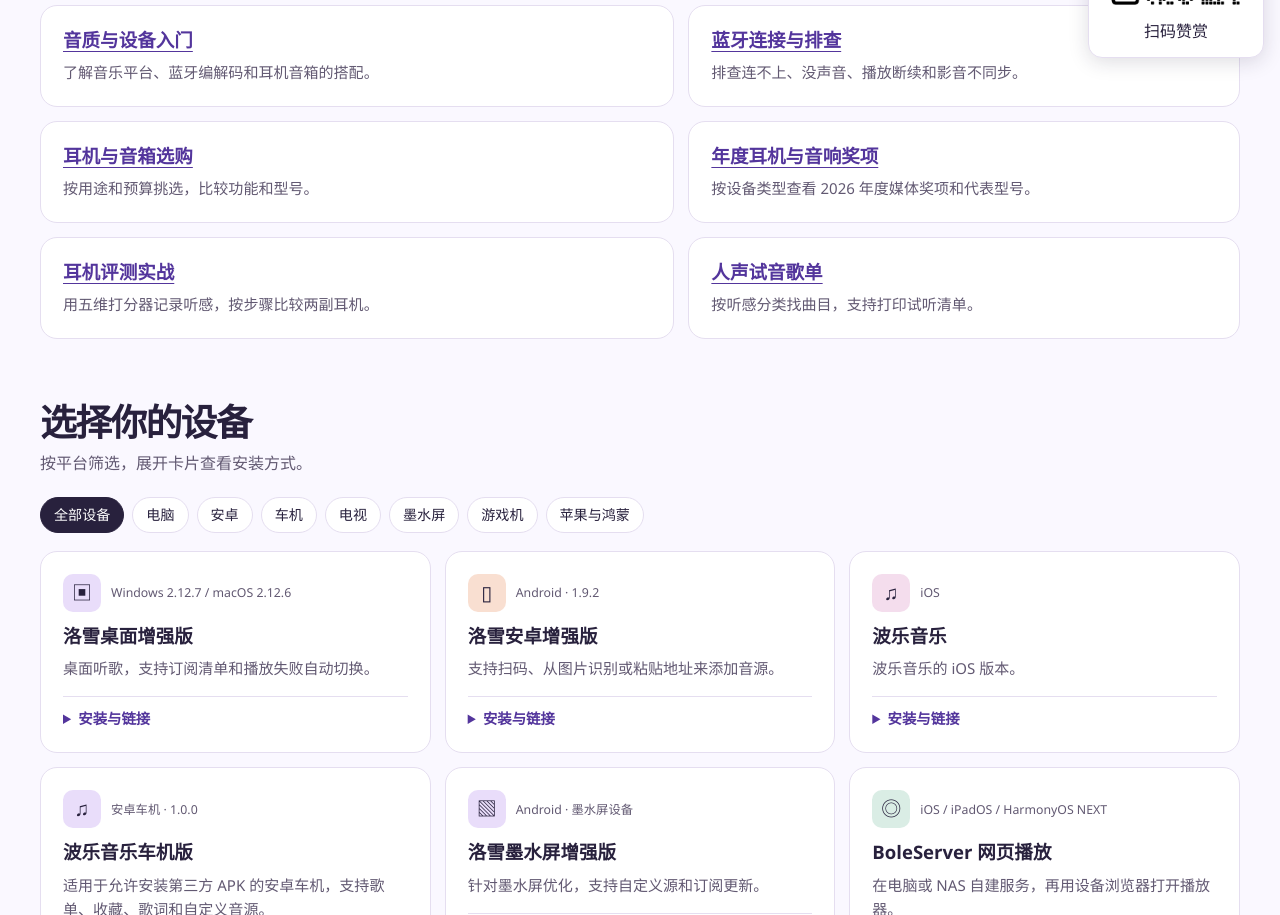
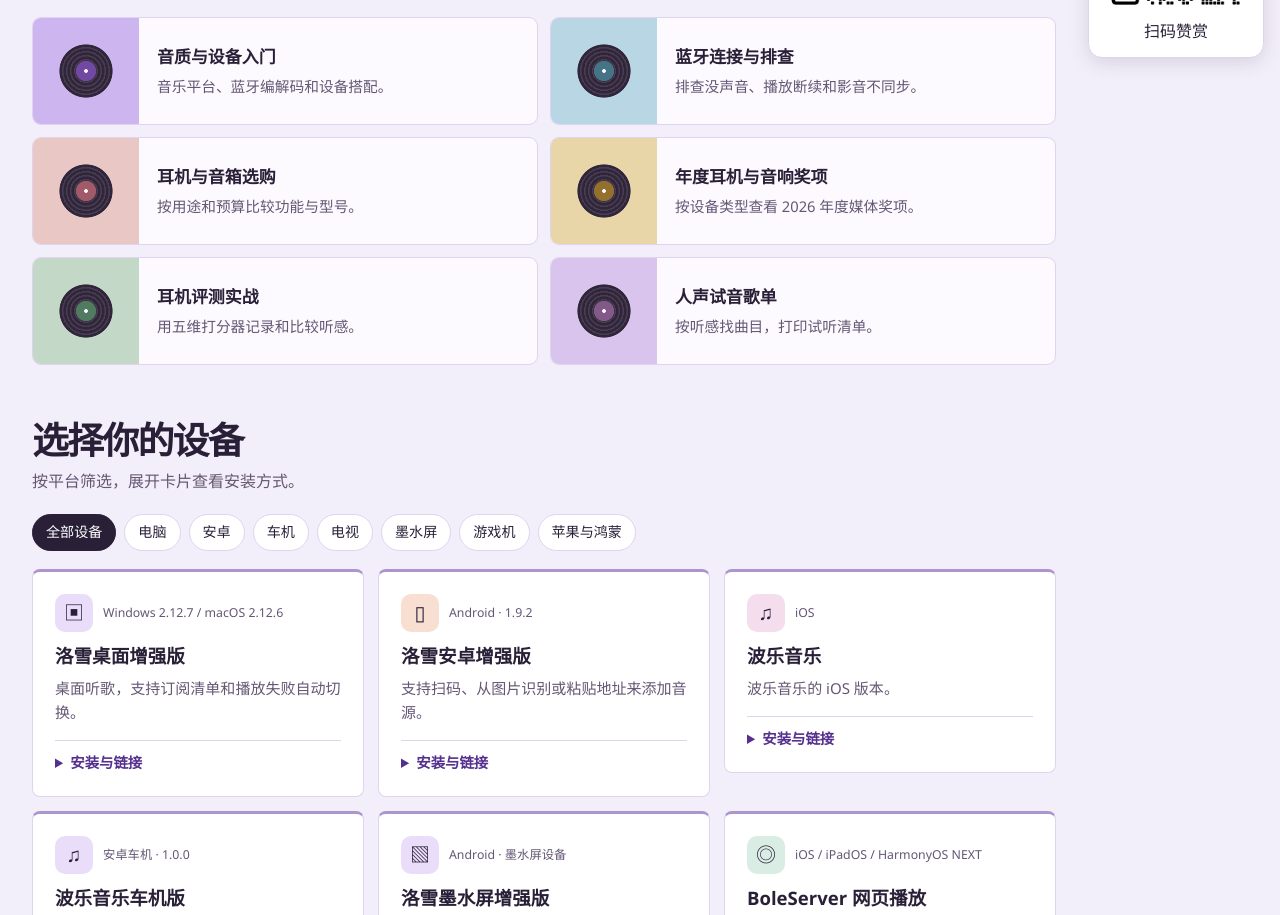
Before and after one commit to shellsec/lx-music-guide, a plain HTML site: page index.html in a window 1280 px wide. Shown: the part 726-1641 px from the top of the page. Drawn offline with Linux system fonts and the light colour scheme.

Commit message:
Publish record shelf design across the music guide

```diff
--- a/index.html
+++ b/index.html
@@ -26,10 +26,11 @@
 }
 </script>
 <link rel="stylesheet" href="style.css?v=listening">
+<link rel="stylesheet" href="shelf.css">
 <script src="assets/qrcode-generator-2.0.4.js" defer></script>
 <script src="resources.js?v=20261126" defer></script>
 </head>
-<body>
+<body class="shelf-home">
 <a class="skip" href="#main">跳到内容</a>
 <header class="top"><div class="wrap top-inner">
 <a class="brand" href="#"><span class="disc" aria-hidden="true"></span>音乐资源指南</a>
@@ -45,13 +46,13 @@
 </section>
 <section id="listening" class="section" aria-labelledby="listening-title">
   <div class="section-head"><div><h2 id="listening-title">听音指南</h2><p>从手机连蓝牙音箱，到挑耳机、做试听和找试音歌单。</p></div></div>
-  <div class="source-layout">
-    <article class="panel"><h3><a href="listening/audio-basics.html">音质与设备入门</a></h3><p>了解音乐平台、蓝牙编解码和耳机音箱的搭配。</p></article>
-    <article class="panel"><h3><a href="listening/bluetooth-help.html">蓝牙连接与排查</a></h3><p>排查连不上、没声音、播放断续和影音不同步。</p></article>
-    <article class="panel"><h3><a href="listening/buying-guide.html">耳机与音箱选购</a></h3><p>按用途和预算挑选，比较功能和型号。</p></article>
-    <article class="panel"><h3><a href="listening/world-audio-awards.html">年度耳机与音响奖项</a></h3><p>按设备类型查看 2026 年度媒体奖项和代表型号。</p></article>
-    <article class="panel"><h3><a href="listening/headphone-tests.html">耳机评测实战</a></h3><p>用五维打分器记录听感，按步骤比较两副耳机。</p></article>
-    <article class="panel"><h3><a href="listening/vocal-playlist.html">人声试音歌单</a></h3><p>按听感分类找曲目，支持打印试听清单。</p></article>
+  <div class="listen-shelf">
+    <article class="listen-card"><a href="listening/audio-basics.html"><span><strong>音质与设备入门</strong><small>音乐平台、蓝牙编解码和设备搭配。</small></span></a></article>
+    <article class="listen-card"><a href="listening/bluetooth-help.html"><span><strong>蓝牙连接与排查</strong><small>排查没声音、播放断续和影音不同步。</small></span></a></article>
+    <article class="listen-card"><a href="listening/buying-guide.html"><span><strong>耳机与音箱选购</strong><small>按用途和预算比较功能与型号。</small></span></a></article>
+    <article class="listen-card"><a href="listening/world-audio-awards.html"><span><strong>年度耳机与音响奖项</strong><small>按设备类型查看 2026 年度媒体奖项。</small></span></a></article>
+    <article class="listen-card"><a href="listening/headphone-tests.html"><span><strong>耳机评测实战</strong><small>用五维打分器记录和比较听感。</small></span></a></article>
+    <article class="listen-card"><a href="listening/vocal-playlist.html"><span><strong>人声试音歌单</strong><small>按听感找曲目，打印试听清单。</small></span></a></article>
   </div>
 </section>
 <section id="clients" class="section" aria-labelledby="clients-title">
--- a/listening/listening.css
+++ b/listening/listening.css
@@ -1,10 +1,7 @@
 :root {
-  --bg: #faf8ff;
-  --ink: #28213d;
-  --muted: #625972;
-  --line: #e5def0;
-  --blue: #53359c;
-  --blue-bg: #efe6fa;
+  --bg: var(--paper);
+  --blue: var(--violet);
+  --blue-bg: #ebdffb;
 }
 
 .listening-nav {
@@ -32,8 +29,11 @@
   font-weight: 700;
 }
 
-body > header { background: #f1eafa; }
+body > header { background: var(--sleeve); color: #fff; }
+body > header .sub { color: #f0e6ff; }
 body > header h1 { font-size: clamp(26px, 5vw, 40px); }
+.shelf-article .card { border-radius: 9px; }
+.shelf-article .toc a { border-left: 3px solid #c8b2e5; }
 h2 { border-bottom-color: var(--line); }
 th { background: #f1eafa; }
 table { max-width: 100%; overflow-x: auto; }
@@ -42,9 +42,9 @@ table { max-width: 100%; overflow-x: auto; }
 .listening-start.wrap { padding-bottom: 0; }
 .listening-start h2 { margin-top: 0; }
 .bluetooth-guide nav.listening-nav { display: block; }
-.bluetooth-guide .bluetooth-heading { margin-block: 36px 20px; }
+.bluetooth-guide .bluetooth-heading { margin-block: 36px 20px; padding: 24px; border-radius: 9px; background: var(--sleeve); color: #fff; }
 .bluetooth-guide .bluetooth-heading h1 { font-size: clamp(26px, 5vw, 40px); margin: 0 0 8px; }
-.bluetooth-guide .bluetooth-heading p { color: var(--muted); }
+.bluetooth-guide .bluetooth-heading p { color: #f0e6ff; }
 .bluetooth-guide main { padding-bottom: 40px; }
 .bluetooth-guide .panel h2 { font-size: 1.1rem; }
 
@@ -52,8 +52,12 @@ table { max-width: 100%; overflow-x: auto; }
   .listening-nav > div { gap: 4px 12px; padding-inline: 16px; }
   body .wrap { padding-inline: 16px; }
   body .card { padding-inline: 14px; }
+  .shelf-article .rung { flex-direction: column; align-items: flex-start; gap: 5px; }
+  .shelf-article .rung > * { flex: 0 1 auto; max-width: 100%; overflow-wrap: anywhere; }
+  .shelf-article .bar { max-width: 100%; }
 }
 
 @media print {
   .listening-nav { display: none; }
+  body > header, body > header .sub { background: #fff; color: #222; }
 }
--- /dev/null
+++ b/shelf.css
@@ -0,0 +1,81 @@
+:root {
+  --paper: #f3effa;
+  --ink: #292038;
+  --muted: #645774;
+  --line: #ded4ed;
+  --violet: #56308e;
+  --sleeve: #2d1d47;
+}
+
+.shelf-home .top { background: #faf7ff; }
+.shelf-home .hero {
+  min-height: clamp(380px, 42vw, 490px);
+  border-radius: 14px;
+  background: var(--sleeve);
+  color: #fff;
+}
+.shelf-home .hero img { width: 63%; }
+.shelf-home .hero::after {
+  background: linear-gradient(90deg, #2d1d47 34%, #2d1d47ee 47%, transparent 76%);
+}
+.shelf-home .hero-copy { max-width: 66%; }
+.shelf-home .hero-copy > p { color: #f0e6ff; }
+.shelf-home .hero .primary { background: #eddcff; color: #30204a; }
+.shelf-home .hero .secondary { background: #30204a; color: #fff; border-color: #9b83b8; }
+.shelf-home .section { margin-top: 52px; }
+.listen-shelf { display: grid; grid-template-columns: repeat(2, minmax(0, 1fr)); gap: 12px; }
+.listen-card { --cover: #cdb6f0; --label: #7149a3; }
+.listen-card:nth-child(2) { --cover: #b9d6e5; --label: #457487; }
+.listen-card:nth-child(3) { --cover: #e9c7c5; --label: #a05a68; }
+.listen-card:nth-child(4) { --cover: #e8d6a9; --label: #94702e; }
+.listen-card:nth-child(5) { --cover: #c3d8c6; --label: #507b61; }
+.listen-card:nth-child(6) { --cover: #d8c4ec; --label: #825988; }
+.listen-card a {
+  display: grid;
+  grid-template-columns: 106px minmax(0, 1fr);
+  align-items: center;
+  gap: 18px;
+  min-height: 106px;
+  height: 100%;
+  padding-right: 12px;
+  border: 1px solid var(--line);
+  border-radius: 9px;
+  background: #fcfaff;
+  color: var(--ink);
+  text-decoration: none;
+}
+.listen-card a::before {
+  content: "";
+  display: block;
+  height: 100%;
+  min-height: 106px;
+  border-radius: 8px 0 0 8px;
+  background:
+    radial-gradient(circle, #fcfaff 0 2%, var(--label) 3% 13%, transparent 14%),
+    radial-gradient(circle, transparent 0 35%, var(--cover) 36%),
+    repeating-radial-gradient(circle, #30263a 0 2px, #493c52 3px 4px);
+}
+.listen-card a:hover { border-color: var(--violet); background: #fff; }
+.listen-card strong { font-size: 1.06rem; }
+.listen-card small { display: block; margin-top: 4px; color: var(--muted); font-size: .92rem; }
+.shelf-home #resources .card { border-radius: 8px; border-top: 3px solid #ae94cf; }
+.shelf-home .subscription { background: #ebdffb; }
+
+@media (min-width: 1024px) {
+  .shelf-home > .wrap {
+    width: min(1200px, calc(100% - 256px));
+    margin-inline: max(32px, calc((100% - 1392px) / 2)) auto;
+  }
+}
+
+@media (max-width: 650px) {
+  .shelf-home .top-inner { align-items: flex-start; flex-direction: column; justify-content: center; gap: 6px; padding-block: 10px; }
+  .shelf-home .hero { display: grid; min-height: 0; }
+  .shelf-home .hero img { position: static; width: 100%; height: 192px; }
+  .shelf-home .hero::after { display: none; }
+  .shelf-home .hero-copy { max-width: none; }
+  .shelf-home .section { margin-top: 36px; }
+  .listen-shelf { grid-template-columns: 1fr; }
+  .listen-card a { grid-template-columns: 72px minmax(0, 1fr); gap: 12px; min-height: 82px; }
+  .listen-card a::before { min-height: 82px; }
+}
```
Also changed, not shown: listening/audio-basics.html (+2 -1 lines), listening/bluetooth-help.html (+2 -1 lines), listening/buying-guide.html (+2 -1 lines), listening/headphone-tests.html (+2 -1 lines), listening/vocal-playlist.html (+2 -1 lines), listening/world-audio-awards.html (+2 -1 lines).
